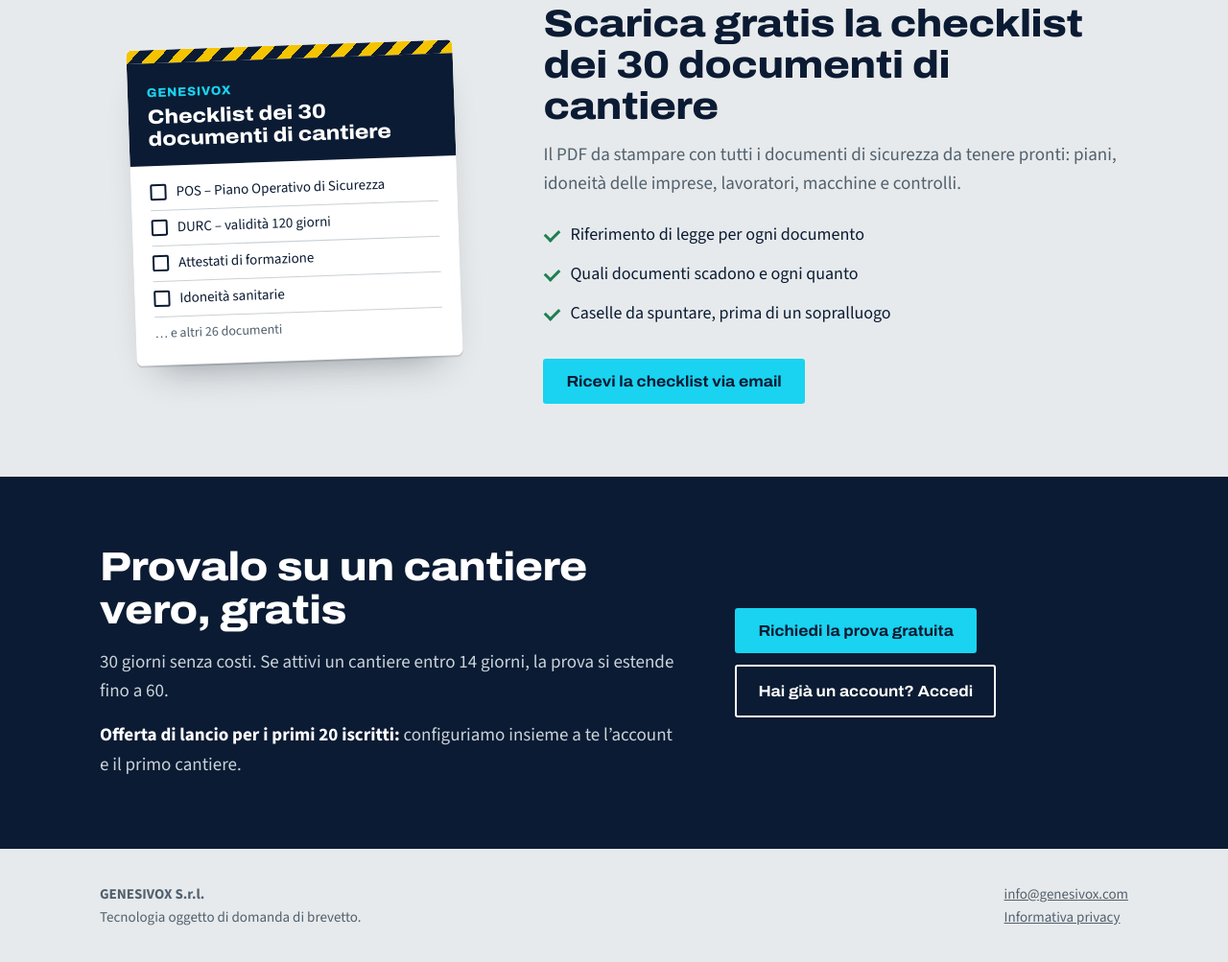
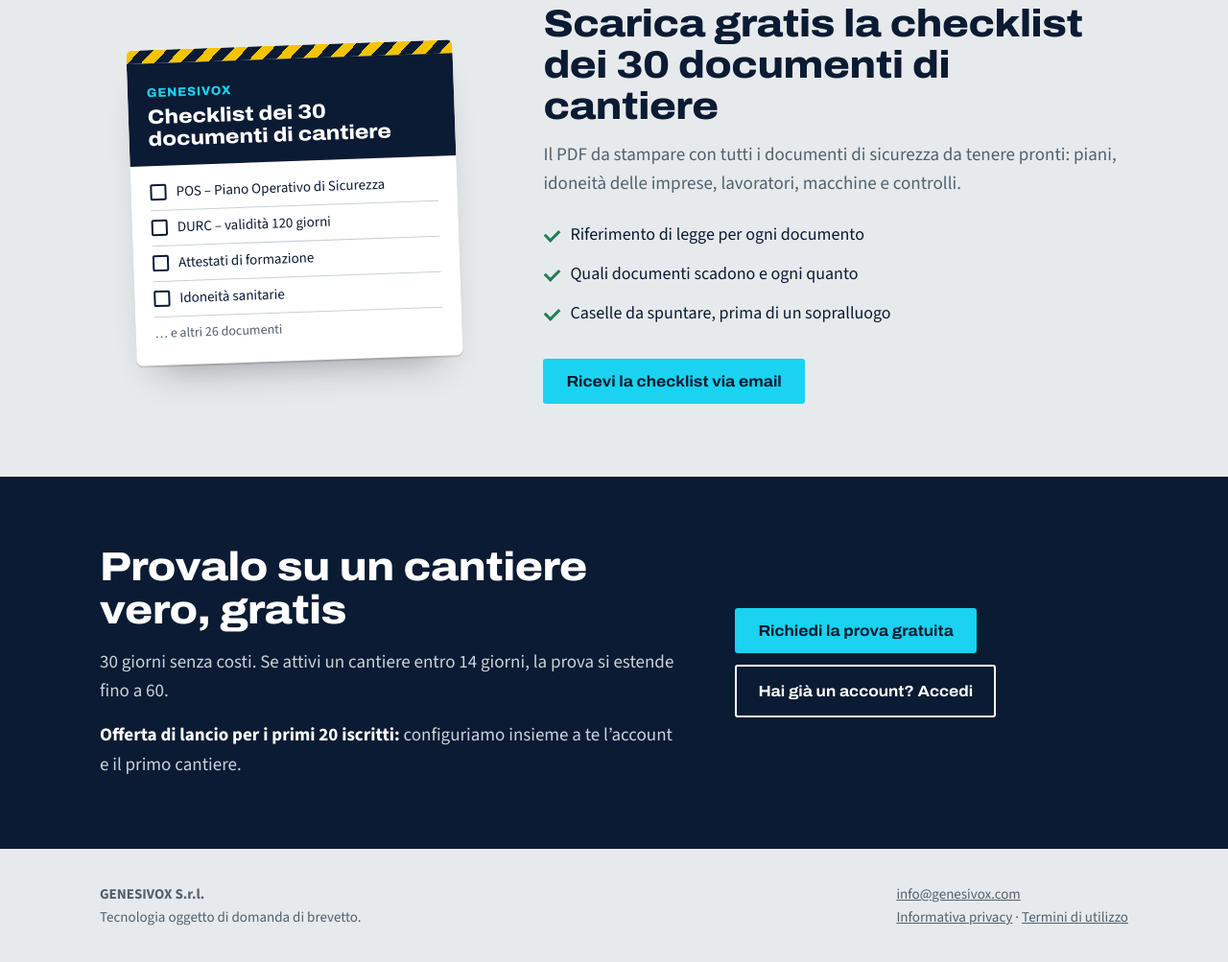
Before and after one commit to adriannegruti-alt/genesivox-landing, a website: page index.html in a window 1280 px wide. Shown: the part 4011-5014 px from the top of the page at 96% size. Drawn offline with Linux system fonts and the light colour scheme.

Commit message:
Update index.html

```diff
--- a/index.html
+++ b/index.html
@@ -470,7 +470,7 @@
     </div>
     <div>
       <a href="mailto:info@genesivox.com">info@genesivox.com</a><br>
-      <a href="https://app.genesivox.com/privacy">Informativa privacy</a>
+      <a href="https://app.genesivox.com/privacy">Informativa privacy</a> · <a href="https://app.genesivox.com/termini">Termini di utilizzo</a>
     </div>
   </div>
 </footer>
```
